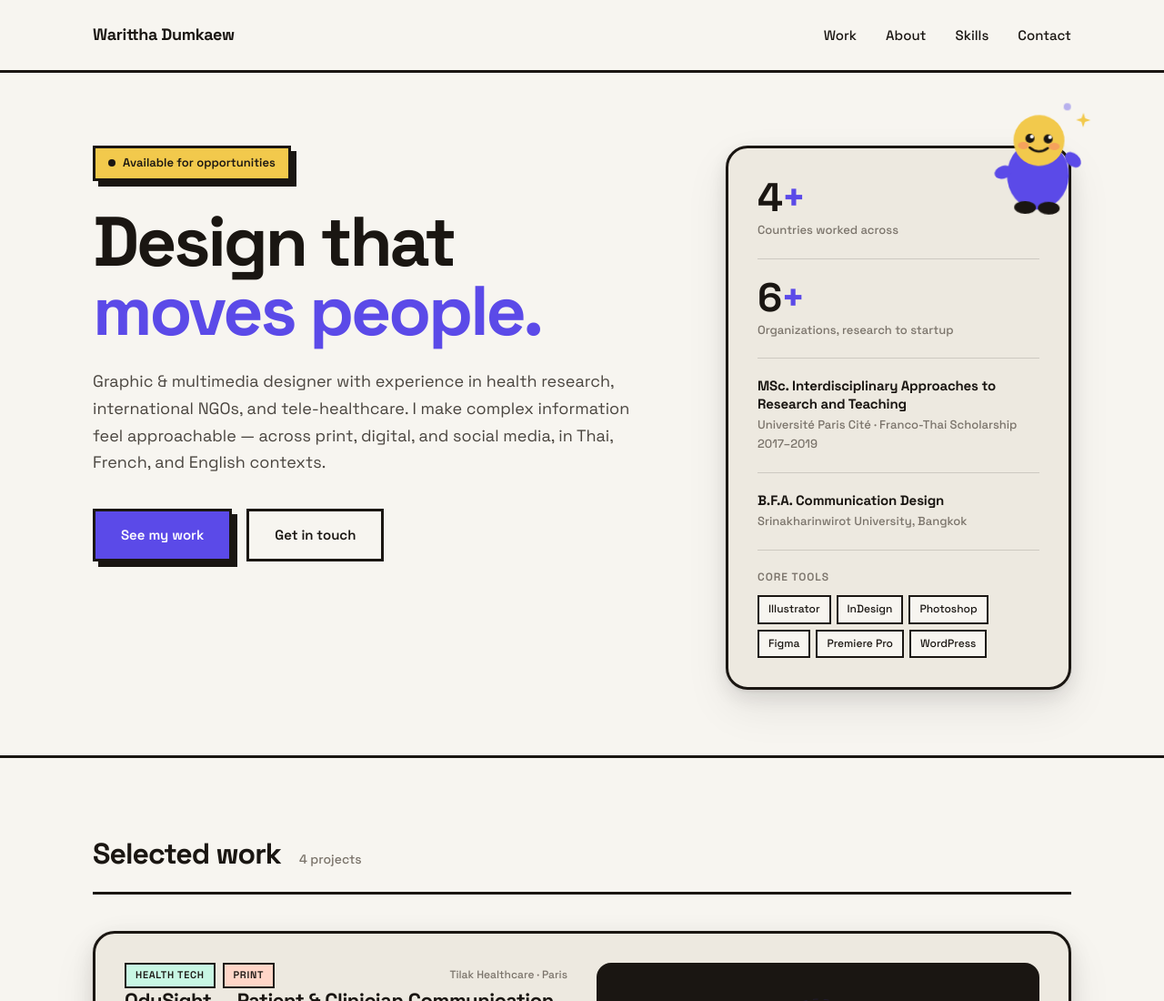
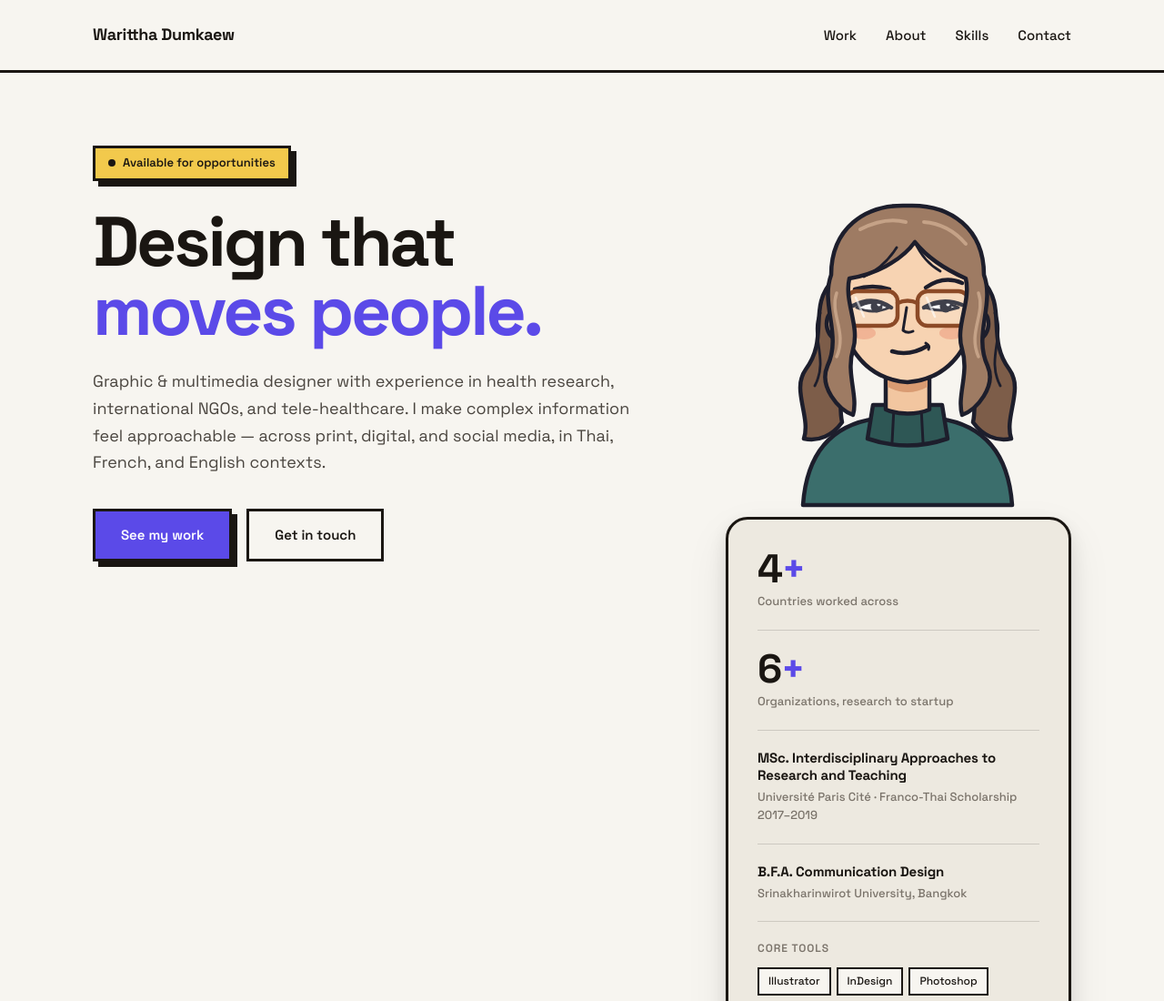
Before and after one commit to Tangthaidk/TangthaiFolio, a plain HTML site: page index.html in a window 1280 px wide. Shown: the top 1100 px of the page at 91% size. Drawn offline with Linux system fonts and the light colour scheme.

Commit message:
Replace old SVG with new character SVG

```diff
--- a/index.html
+++ b/index.html
@@ -685,35 +685,132 @@
       <!-- FLOATING CHARACTER — swap this whole <img> for your own PNG:
            <img class="floating-char" src="character.png" alt="">
            Make sure character.png is in the same folder as index.html -->
-      <svg class="floating-char" viewBox="0 0 120 140" fill="none" xmlns="http://www.w3.org/2000/svg" aria-hidden="true">
-        <!-- Body -->
-        <ellipse cx="60" cy="90" rx="34" ry="38" fill="#5B4AE8"/>
-        <!-- Left arm -->
-        <ellipse cx="22" cy="88" rx="10" ry="7" rx="10" ry="7" transform="rotate(-20 22 88)" fill="#5B4AE8"/>
-        <!-- Right arm raised -->
-        <ellipse cx="98" cy="72" rx="10" ry="7" transform="rotate(40 98 72)" fill="#5B4AE8"/>
-        <!-- Head -->
-        <circle cx="60" cy="52" r="28" fill="#F2C94C"/>
-        <!-- Eyes -->
-        <circle cx="50" cy="50" r="5" fill="#1A1612"/>
-        <circle cx="70" cy="50" r="5" fill="#1A1612"/>
-        <!-- Eye shine -->
-        <circle cx="52" cy="48" r="2" fill="#fff"/>
-        <circle cx="72" cy="48" r="2" fill="#fff"/>
-        <!-- Smile -->
-        <path d="M50 60 Q60 68 70 60" stroke="#1A1612" stroke-width="2.5" stroke-linecap="round" fill="none"/>
-        <!-- Blush left -->
-        <ellipse cx="43" cy="58" rx="6" ry="4" fill="#F97B6B" fill-opacity="0.5"/>
-        <!-- Blush right -->
-        <ellipse cx="77" cy="58" rx="6" ry="4" fill="#F97B6B" fill-opacity="0.5"/>
-        <!-- Feet -->
-        <ellipse cx="47" cy="126" rx="12" ry="7" fill="#1A1612"/>
-        <ellipse cx="73" cy="126" rx="12" ry="7" fill="#1A1612"/>
-        <!-- Star sparkle top-right -->
-        <path d="M108 20 L110 26 L116 28 L110 30 L108 36 L106 30 L100 28 L106 26 Z" fill="#F2C94C"/>
-        <!-- Small dot -->
-        <circle cx="90" cy="14" r="4" fill="#5B4AE8" fill-opacity="0.4"/>
-      </svg>
+      <svg xmlns="http://www.w3.org/2000/svg" viewBox="0 0 400 400" width="400" height="400">
+  <defs>
+    <style>
+      .outline {
+        stroke: #1D1E2C;
+        stroke-width: 4.5;
+        stroke-linecap: round;
+        stroke-linejoin: round;
+      }
+      .thin-outline {
+        stroke: #1D1E2C;
+        stroke-width: 3;
+        stroke-linecap: round;
+        stroke-linejoin: round;
+      }
+      .hair-strand {
+        stroke: #1D1E2C;
+        stroke-width: 2.8;
+        stroke-linecap: round;
+        fill: none;
+      }
+    </style>
+  </defs>
+
+
+  <path d="M 118 148
+           C 90 176, 114 212, 88 246
+           C 72 268, 94 298, 86 322
+           C 102 326, 118 318, 128 304
+           C 122 276, 134 248, 124 220
+           C 116 196, 128 172, 122 148 Z" fill="#7D5D49" class="outline" />
+  <path d="M 104 184 C 92 208, 114 234, 98 264" class="hair-strand" />
+
+
+  <path d="M 282 148
+           C 310 176, 286 212, 312 246
+           C 328 268, 306 298, 314 322
+           C 298 326, 282 318, 272 304
+           C 278 276, 266 248, 276 220
+           C 284 196, 272 172, 278 148 Z" fill="#7D5D49" class="outline" />
+  <path d="M 296 184 C 308 208, 286 234, 302 264" class="hair-strand" />
+
+
+  <path d="M 85 395 C 90 325, 130 305, 165 300 L 235 300 C 270 305, 310 325, 315 395 Z" fill="#3B6E6C" class="outline" />
+
+
+  <path d="M 162 285 L 238 285 L 244 322 C 215 332, 185 332, 156 322 Z" fill="#2E5755" class="outline" />
+  <line x1="185" y1="288" x2="183" y2="326" class="thin-outline" />
+  <line x1="215" y1="288" x2="217" y2="326" class="thin-outline" />
+
+
+  <path d="M 176 245 L 176 290 C 190 296, 210 296, 224 290 L 224 245 Z" fill="#F2C6A0" class="outline" />
+
+  <path d="M 178 252 C 192 263, 208 263, 222 252 L 222 265 C 208 273, 192 273, 178 265 Z" fill="#D99B72" />
+
+
+  <path d="M 122 182 C 108 180, 106 210, 124 214" fill="#F2C6A0" class="outline" />
+  <path d="M 278 182 C 292 180, 294 210, 276 214" fill="#F2C6A0" class="outline" />
+
+
+  <path d="M 122 145 C 120 205, 145 256, 200 260 C 255 256, 280 205, 278 145 C 276 95, 245 78, 200 78 C 155 78, 124 95, 122 145 Z" fill="#F7D3B2" class="outline" />
+
+
+  <ellipse cx="152" cy="206" rx="13" ry="7" fill="#E88D72" opacity="0.45" />
+  <ellipse cx="248" cy="206" rx="13" ry="7" fill="#E88D72" opacity="0.45" />
+
+
+  <path d="M 142 158 Q 162 152 180 158" fill="none" class="outline" />
+  <path d="M 220 156 Q 240 142 260 151" fill="none" class="outline" />
+
+
+
+  <path d="M 144 178 Q 162 167 180 178 Q 162 186 144 178 Z" fill="#FFFFFF" class="thin-outline" />
+  <circle cx="166" cy="177" r="6.5" fill="#1D1E2C" />
+  <circle cx="168.5" cy="174.5" r="2" fill="#FFFFFF" />
+  <path d="M 140 176 Q 162 164 182 178" fill="none" class="outline" />
+
+
+  <path d="M 220 178 Q 238 169 256 178 Q 238 184 220 178 Z" fill="#FFFFFF" class="thin-outline" />
+  <circle cx="242" cy="177" r="6.5" fill="#1D1E2C" />
+  <circle cx="244.5" cy="174.5" r="2" fill="#FFFFFF" />
+  <path d="M 218 178 Q 238 166 260 175" fill="none" class="outline" />
+
+
+  <path d="M 199 178 L 195 203 Q 200 207 206 204" fill="none" class="thin-outline" />
+
+
+  <path d="M 183 226 Q 202 232 222 220" fill="none" class="outline" />
+  <path d="M 220 217 Q 225 220 223 224" fill="none" class="thin-outline" />
+
+
+  <g>
+    <rect x="133" y="160" width="56" height="38" rx="11" fill="#FFFFFF" fill-opacity="0.15" stroke="#8C4A27" stroke-width="4.5" />
+    <rect x="211" y="160" width="56" height="38" rx="11" fill="#FFFFFF" fill-opacity="0.15" stroke="#8C4A27" stroke-width="4.5" />
+    <path d="M 189 173 Q 200 168 211 173" fill="none" stroke="#8C4A27" stroke-width="4.5" stroke-linecap="round" />
+    <line x1="123" y1="172" x2="133" y2="173" stroke="#8C4A27" stroke-width="4.5" stroke-linecap="round" />
+    <line x1="267" y1="173" x2="277" y2="172" stroke="#8C4A27" stroke-width="4.5" stroke-linecap="round" />
+    <line x1="143" y1="167" x2="152" y2="188" stroke="#FFFFFF" stroke-width="2.5" stroke-linecap="round" opacity="0.6" />
+    <line x1="221" y1="167" x2="230" y2="188" stroke="#FFFFFF" stroke-width="2.5" stroke-linecap="round" opacity="0.6" />
+  </g>
+
+
+  <path d="M 116 142
+           C 116 92, 152 64, 200 66
+           C 248 64, 284 92, 284 142
+           C 296 175, 272 208, 288 242
+           C 298 265, 276 290, 260 296
+           C 254 275, 268 250, 260 224
+           C 252 198, 270 172, 264 146
+           C 246 138, 224 126, 208 106
+           C 192 128, 162 142, 136 146
+           C 130 172, 148 198, 140 224
+           C 132 250, 146 275, 140 296
+           C 124 290, 102 265, 112 242
+           C 128 208, 104 175, 116 142 Z" fill="#9E7B63" class="outline" />
+
+
+  <path d="M 208 106 Q 218 128 236 138" class="hair-strand" />
+  <path d="M 188 112 Q 174 134 152 144" class="hair-strand" />
+
+
+  <path d="M 148 92 Q 175 78 198 84" fill="none" stroke="#C5A287" stroke-width="4" stroke-linecap="round" />
+  <path d="M 218 84 Q 245 86 264 108" fill="none" stroke="#C5A287" stroke-width="4" stroke-linecap="round" />
+  <path d="M 122 162 C 114 185, 134 205, 122 232" fill="none" stroke="#C5A287" stroke-width="3.5" stroke-linecap="round" />
+  <path d="M 278 162 C 286 185, 266 205, 278 232" fill="none" stroke="#C5A287" stroke-width="3.5" stroke-linecap="round" />
+</svg>
       <div class="hero-stats">
         <div class="stat-item">
           <div class="stat-number">4<span>+</span></div>
```
